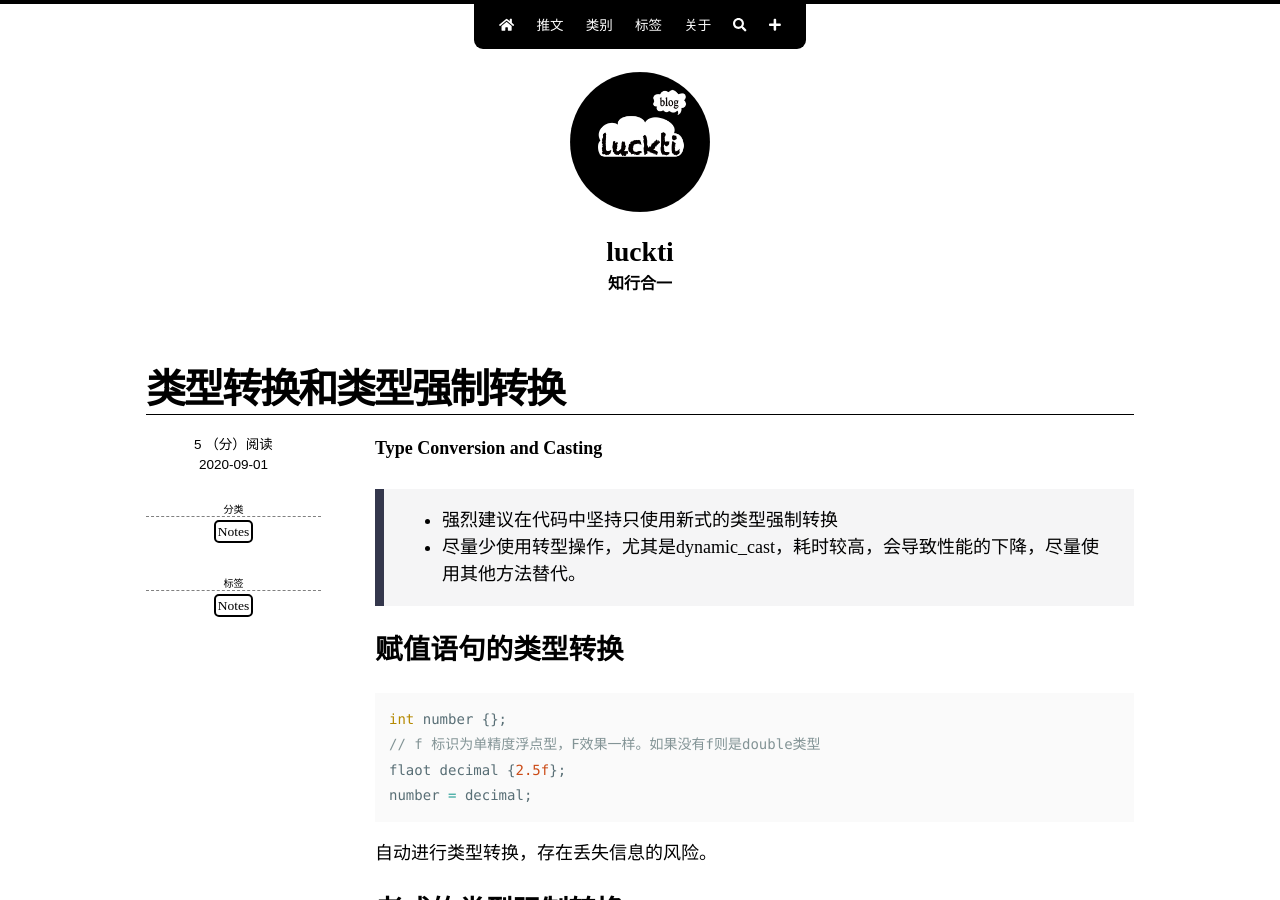
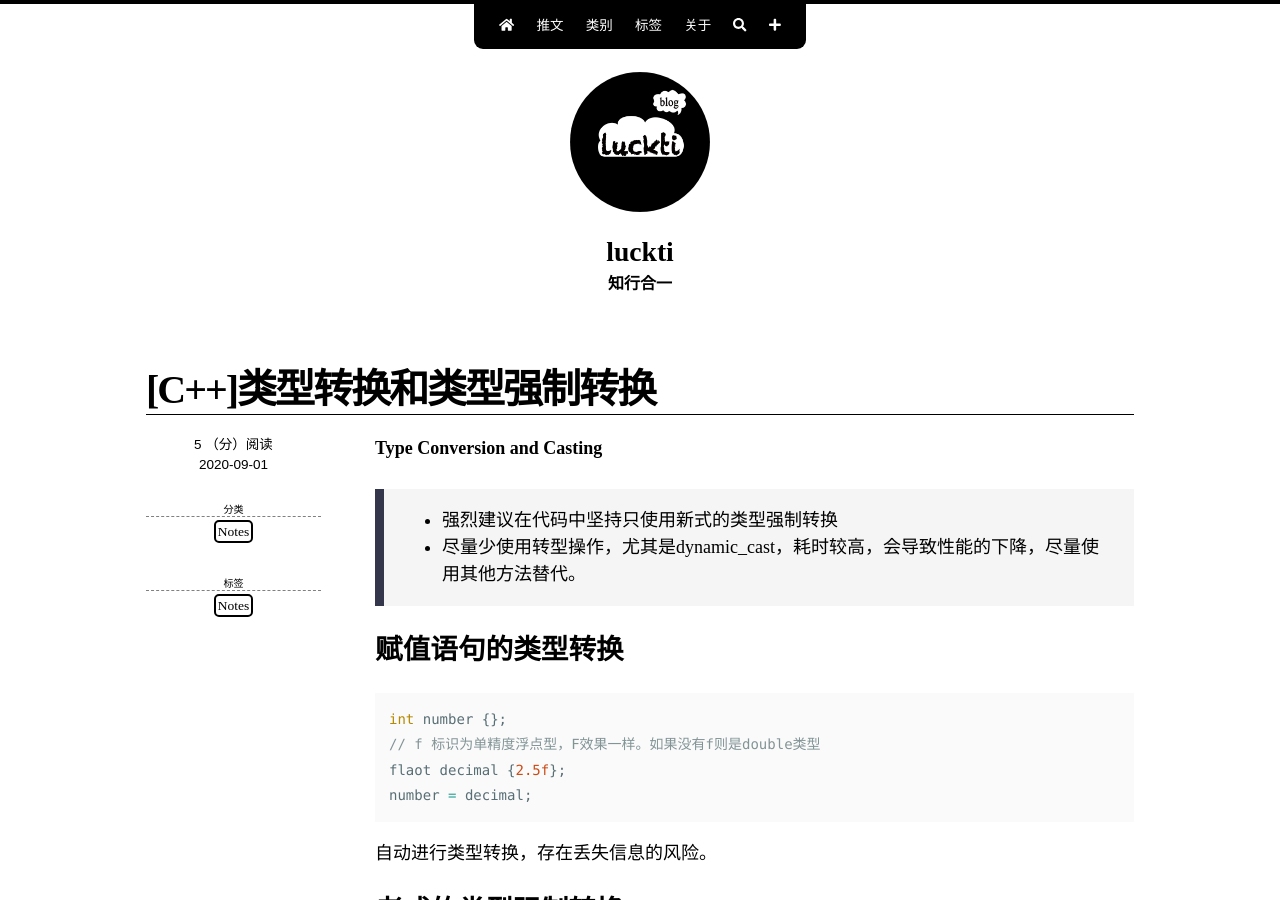
Before and after one commit to luckti/luckti.github.io, a Jekyll site: the page built from _posts/2020-09-01-Type-Conversion-and-Casting.md, in a window 1280 px wide and 900 px high. Built offline with Jekyll 4.4.1, drawn with Linux system fonts in a browser that asks for light colours.

Commit message:
add C++ key word

```diff
--- a/_posts/2020-09-01-Type-Conversion-and-Casting.md
+++ b/_posts/2020-09-01-Type-Conversion-and-Casting.md
@@ -1,5 +1,5 @@
 ---
-title: "类型转换和类型强制转换"
+title: "[C++]类型转换和类型强制转换"
 categories:
   - Notes
 tags:
```
